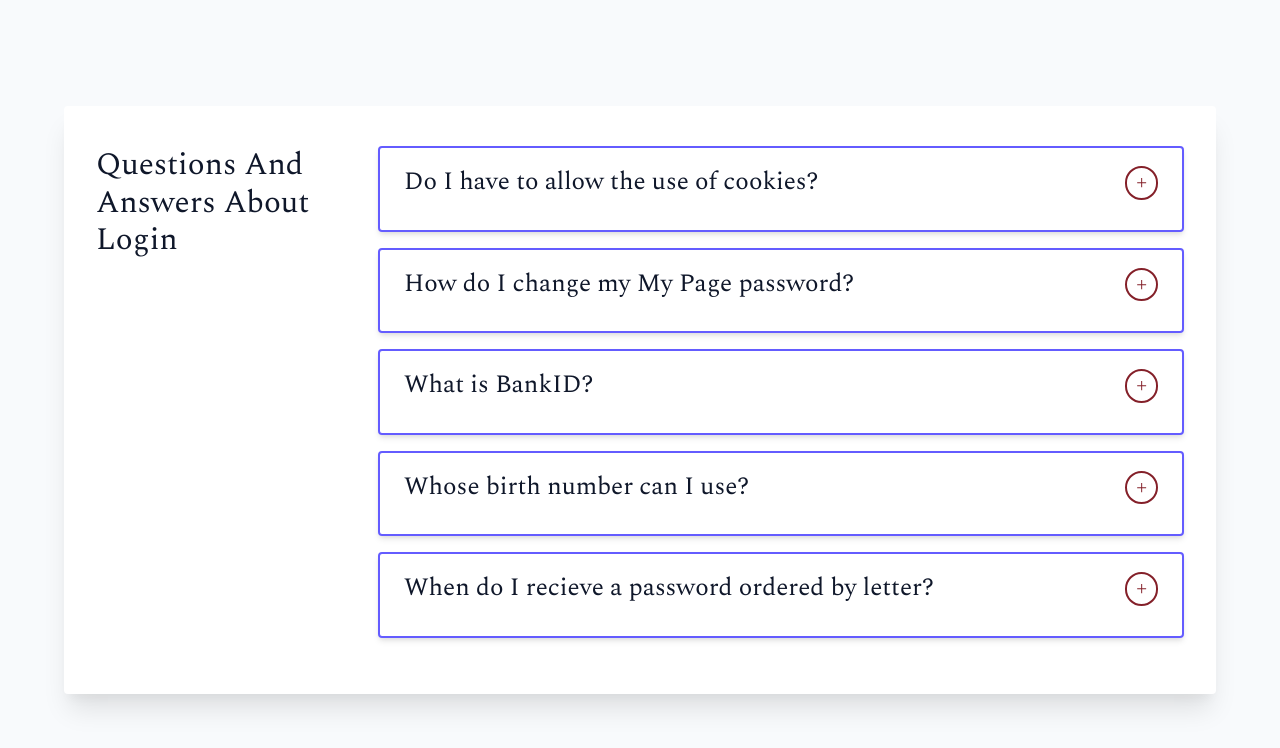
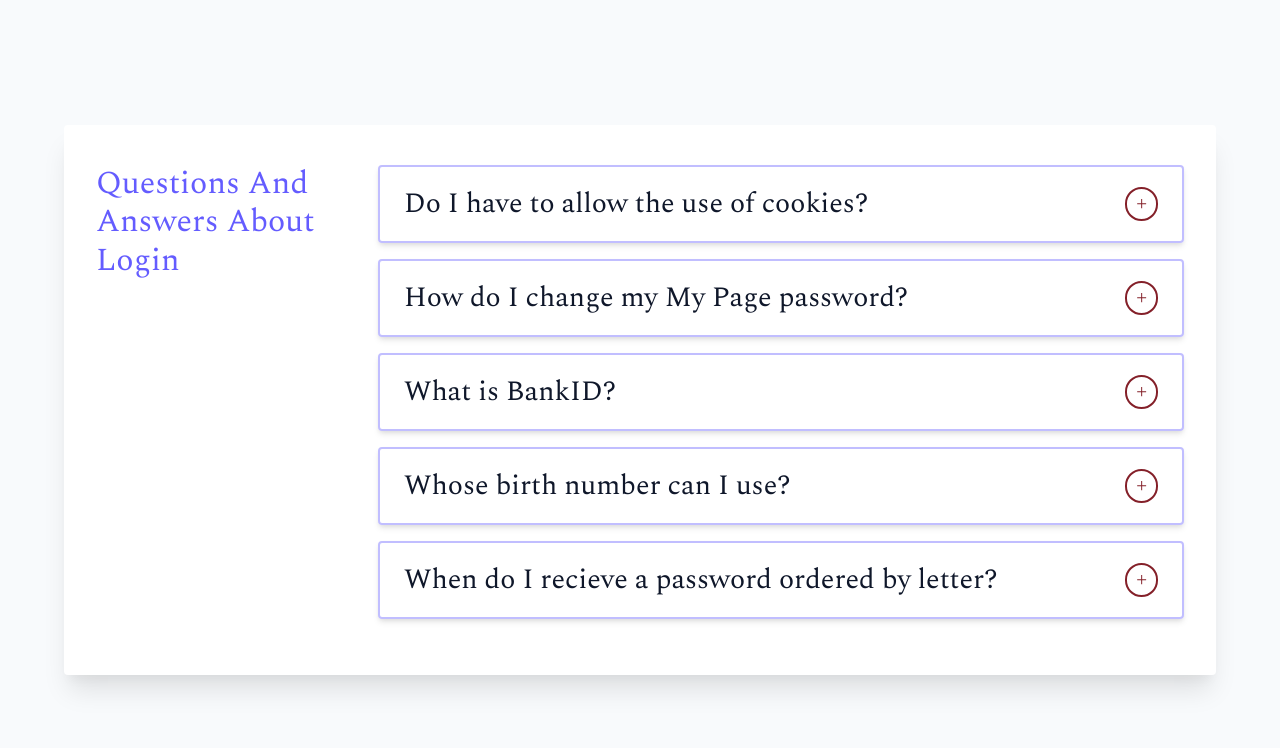
Before and after one commit to swastikpatro/react-accordian, a React (Vite) app in the folder accordian-project/: page / in a window 1280 px wide. Shown: the top 748 px of the page. Built offline with nearby package versions, Linux system fonts and the light colour scheme.

Commit message:
style:  minimal Ui design

```diff
--- a/accordian-project/src/index.css
+++ b/accordian-project/src/index.css
@@ -323,7 +323,7 @@ main {
 
 .container {
   width: 90vw;
-  margin: 2rem auto;
+  margin: 1rem auto 2rem auto;
   background: var(--white);
   border-radius: var(--borderRadius);
   padding: 2.5rem 2rem;
@@ -337,23 +337,14 @@ main {
   line-height: 1.2;
   font-weight: 500;
   text-align: center;
-}
-
-@media screen and (min-width: 992px) {
-  .container {
-    display: grid;
-    grid-template-columns: 250px 1fr;
-    justify-content: space-between;
-  }
-
-  .container h3 {
-    text-align: left;
-  }
+  font-size: 1.5rem;
+  color: var(--primary-500);
+  margin-bottom: 0.5rem;
 }
 
 .question {
   padding: 1rem 1.5rem;
-  border: 2px solid var(--primary-500);
+  border: 2px solid var(--primary-200);
   margin-bottom: 1rem;
   border-radius: var(--borderRadius);
   box-shadow: var(--shadow-2);
@@ -363,19 +354,42 @@ main {
   text-transform: none;
   line-height: 1.5;
   margin-bottom: 0;
+  font-size: 1.25rem;
 }
 
 .question p {
   color: var(--grey-400);
   margin-bottom: 0;
   margin-top: 0.5rem;
+  font-size: 0.9rem;
+}
+
+@media screen and (min-width: 992px) {
+  .container {
+    display: grid;
+    grid-template-columns: 250px 1fr;
+    justify-content: space-between;
+    margin: 2rem auto;
+  }
+
+  .container h3 {
+    text-align: left;
+    font-size: 2rem;
+  }
+
+  .question h4 {
+    font-size: 1.75rem;
+  }
+
+  .question p {
+    font-size: 1rem;
+  }
 }
 
 .question header {
   display: flex;
   justify-content: space-between;
   align-items: center;
-  margin-bottom: 0.75rem;
 }
 
 .btn {
```
